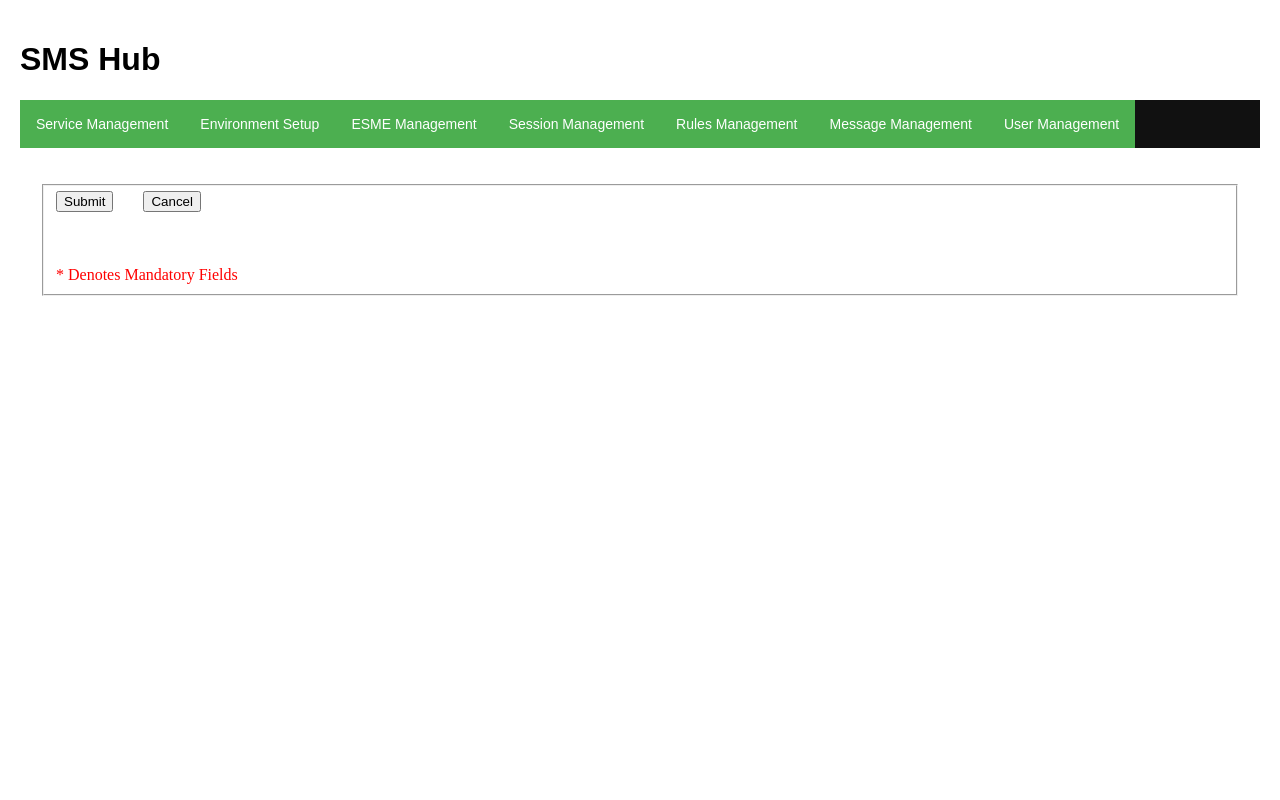
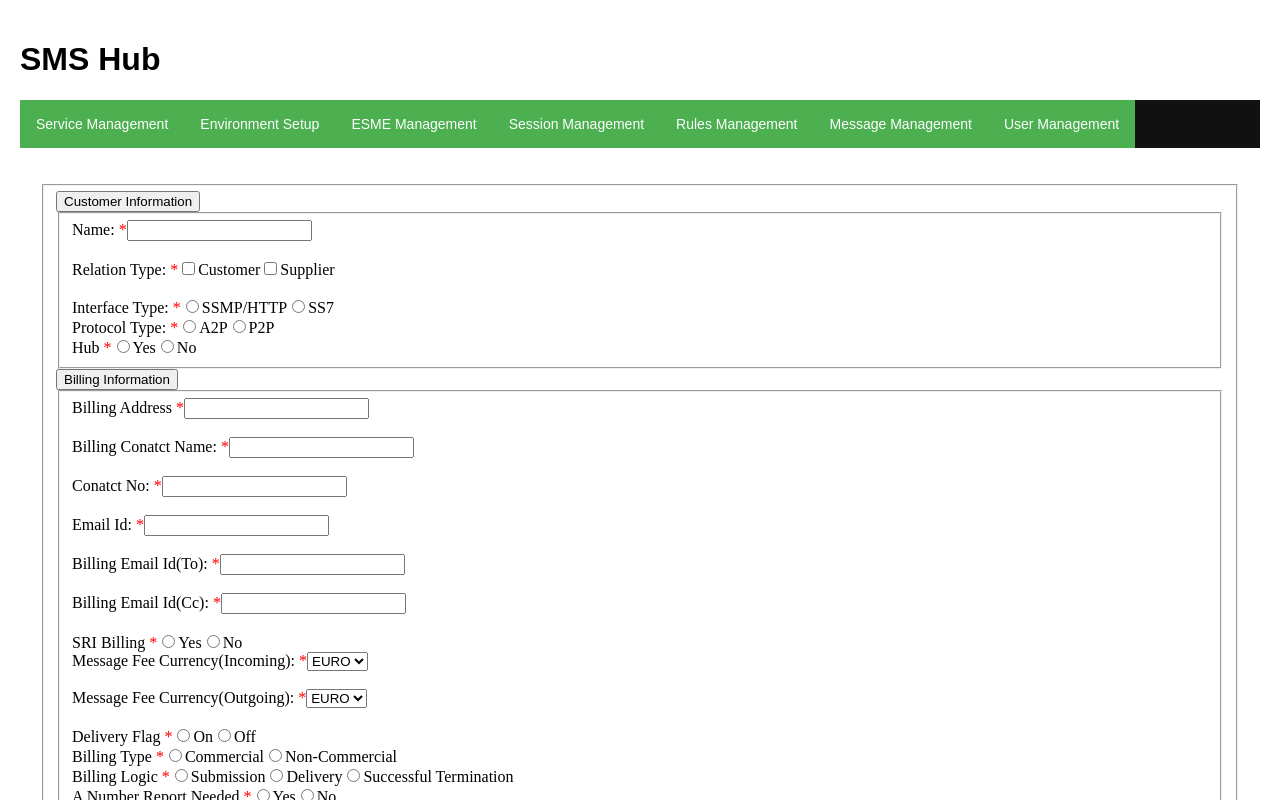
Before and after one commit to SoumyashreeD/pagetraverse-master, a React (Create React App) app: page /add-customerSupplier in a window 1280 px wide. Shown: the top 800 px of the page. Built offline with nearby package versions, Linux system fonts and the light colour scheme.

Commit message:
updated third time

```diff
--- a/src/envSetup/CustomerSupplierMenu/AddCustomerSupplier.js
+++ b/src/envSetup/CustomerSupplierMenu/AddCustomerSupplier.js
@@ -1,11 +1,149 @@
 import React, { Component } from 'react';
 
 class AddCustomerSupplier extends Component{
+
+    constructor(){
+        super()
+        this.state={
+            showcustinfo:true,
+            showbillinfo:true
+        }
+    }
+    operationcustomerinfo(){
+        this.setState({
+            showcustinfo:!this.state.showcustinfo
+        })
+    }
+
+    operationbillinginfo(){
+        this.setState({
+            showbillinfo:!this.state.showbillinfo
+        })
+    }
     render(){
         return(
             <div>
                 <form>
                     <fieldset>
+                    <button onClick={()=>this.operationcustomerinfo()}>Customer Information</button>
+                        {
+                            this.state.showcustinfo ?
+                            <div>
+                                <form>
+                                    <fieldset>
+                                    <label for="name" class="required">Name:</label>
+                        <input type="text" id="name" name="name"/><br/><br/>
+
+                        <label for="relationtype" class="required">Relation Type:</label>
+                        <label><input type="checkbox" id="relation_type" name="relation_type" value="customer"/>
+                        Customer</label>
+                        <label><input type="checkbox" id="relation_type" name="relation_type" value="supplier"/>
+                        Supplier</label><br/><br/>
+
+                        <label for="" class="required">Interface Type: </label>
+                        <label><input type="radio" id="interface_type" name="interface_type" value="ssmphttp" />
+                        SSMP/HTTP</label>
+                        <label><input type="radio" id="interface_type" name="interface_type" value="ss7" />
+                        SS7</label><br />
+
+                        <label for="" class="required">Protocol Type: </label>
+                        <label><input type="radio" id="protocol_type" name="protocol_type" value="a2p" />
+                        A2P</label>
+                        <label><input type="radio" id="protocol_type" name="protocol_type" value="p2p" />
+                        P2P</label><br />
+
+                        <label for="" class="required">Hub </label>
+                        <label><input type="radio" id="hub" name="hub" value="yes" />
+                        Yes</label>
+                        <label><input type="radio" id="hub" name="hub" value="no" />
+                        No</label><br />
+
+                                    </fieldset>
+                                </form>
+                                </div>
+                                :null
+                        }
+
+<button onClick={()=>this.operationbillinginfo()}>Billing Information</button>
+                        {
+                            this.state.showbillinfo ?
+                            <div>
+                                <form>
+                                    <fieldset>
+                                    <label for="billing_address" class="required">Billing Address</label>
+                        <input type="text" id="billing_address" name="billing_address" /><br/><br/>
+
+                        <label for="billing_name" class="required">Billing Conatct Name:</label>
+                        <input type="text" id="billing_name" name="billing_name" /><br/><br/>
+
+                        <label for="contact_no" class="required">Conatct No:</label>
+                        <input type="number" id="contact_no" name="contact_no"/><br/><br/>
+
+                        <label for="email_id" class="required">Email Id:</label>
+                        <input type="email" id="email_id" name="email_id" /><br/><br/>
+
+                        <label for="billing_emailto" class="required">Billing Email Id(To):</label>
+                        <input type="email" id="emailto" name="emailto" /><br/><br/>
+
+                        <label for="billing_emailcc" class="required">Billing Email Id(Cc):</label>
+                        <input type="email" id="emailcc" name="emailcc" /><br/><br/>
+
+                        <label for="" class="required">SRI Billing</label>
+                        <label><input type="radio" id="sri_billing" name="sri_billing" value="yees" />
+                        Yes</label>
+                        <label><input type="radio" id="sri_billing" name="sri_billing" value="no" />
+                        No</label><br />
+
+                        <label for="" class="required">Message Fee Currency(Incoming): </label>
+                        <select id="fee_incoming" name="fee_incoming">
+                            <option value="euro">EURO</option>
+                            <option value="usd">USD</option>
+                            <option value="inr">INR</option>
+
+                        </select>
+                        <br/><br/>
+
+                        <label for="" class="required">Message Fee Currency(Outgoing): </label>
+                        <select id="fee_outgoing" name="fee_outgoing">
+                            <option value="euro">EURO</option>
+                            <option value="usd">USD</option>
+                            <option value="inr">INR</option>
+
+                        </select>
+                        <br/><br/>
+
+                        <label for="" class="required">Delivery Flag</label>
+                        <label><input type="radio" id="delivery_flag" name="delivery_flag" value="on" />
+                        On</label>
+                        <label><input type="radio" id="delivery_flag" name="delivery_flag" value="off" />
+                        Off</label><br />
+
+                        <label for="" class="required">Billing Type </label>
+                        <label><input type="radio" id="billing_type" name="billing_type" value="commercial" />
+                        Commercial</label>
+                        <label><input type="radio" id="billing_type" name="billing_type" value="noncommercial" />
+                        Non-Commercial</label><br />
+
+                        <label for="" class="required">Billing Logic </label>
+                        <label><input type="radio" id="billing_logic" name="billing_logic" value="submission" />
+                        Submission</label>
+                        <label><input type="radio" id="billing_logic" name="billing_logic" value="delivery" />
+                        Delivery</label>
+                        <label><input type="radio" id="billing_logic" name="billing_logic" value="success_termination" />
+                        Successful Termination</label><br />
+
+                        <label for="" class="required">A Number Report Needed</label>
+                        <label><input type="radio" id="number_report" name="snumber_report" value="yees" />
+                        Yes</label>
+                        <label><input type="radio" id="number_report" name="number_report" value="no" />
+                        No</label><br />
+
+                                    </fieldset>
+                                </form>
+                                </div>
+                                :null
+                        }
+
                     <div>
                                 <button class="gaping" id="submit">Submit</button>
                                 <button id="cancel">Cancel</button>
@@ -18,5 +156,4 @@ class AddCustomerSupplier extends Component{
         );
     }
 }
-
 export default AddCustomerSupplier;
--- a/src/envSetup/HTTPTemplatesMenu/AddHTTPTemplates.js
+++ b/src/envSetup/HTTPTemplatesMenu/AddHTTPTemplates.js
@@ -7,7 +7,7 @@ class AddHTTPTemplates extends Component{
                 <form>
                     <fieldset>
                     <label for="templatename" class="required">Template name:</label>
-                        <input type="text" id="template_name" name="template_name" value=""/><br/><br/>
+                        <input type="text" id="template_name" name="template_name"/><br/><br/>
 
                         <label for="" class="required">Relation Type: </label>
                         <label><input type="radio" id="relation_type" name="relation_type" value="customer" />
--- a/src/envSetup/LCRProfileMenu/AddLCRProfile.js
+++ b/src/envSetup/LCRProfileMenu/AddLCRProfile.js
@@ -7,7 +7,7 @@ class AddLCRProfile extends Component{
                 <form>
                     <fieldset>
                     <label for="lcrprofile_name" class="required">LCR Profile name:</label>
-                        <input type="text" id="lcrprofile_name" name="lcrprofile_name" value=""/><br/><br/>
+                        <input type="text" id="lcrprofile_name" name="lcrprofile_name" /><br/><br/>
 
                         <label for="" class="required">LCR Type: </label>
                         <select id="lcrtype" name="lcrtype">
--- a/src/envSetup/OperatorClusterMenu/AddOperatorCluster.js
+++ b/src/envSetup/OperatorClusterMenu/AddOperatorCluster.js
@@ -7,7 +7,7 @@ class AddOperatorCluster extends Component{
                 <form>
                     <fieldset>
                     <label for="clustername" class="required">Cluster name:</label>
-                        <input type="text" id="cluster_name" name="cluster_name" value=""/><br/><br/>
+                        <input type="text" id="cluster_name" name="cluster_name" /><br/><br/>
 
                         <label for="" class="required">Cluster Type: </label>
                         <label><input type="radio" id="cluster_type" name="cluster_type" value="Default" />
```
Also changed, not shown: src/envSetup/CustomerSupplierMenu/Toggle.js (added).
